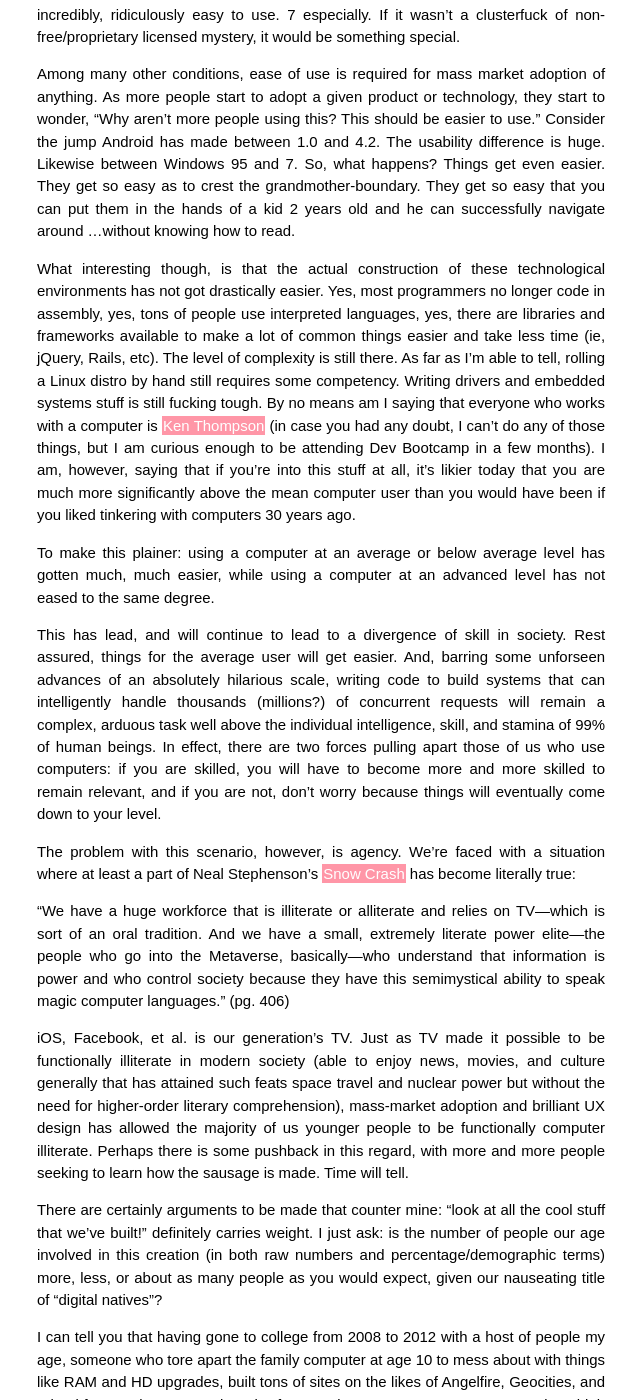
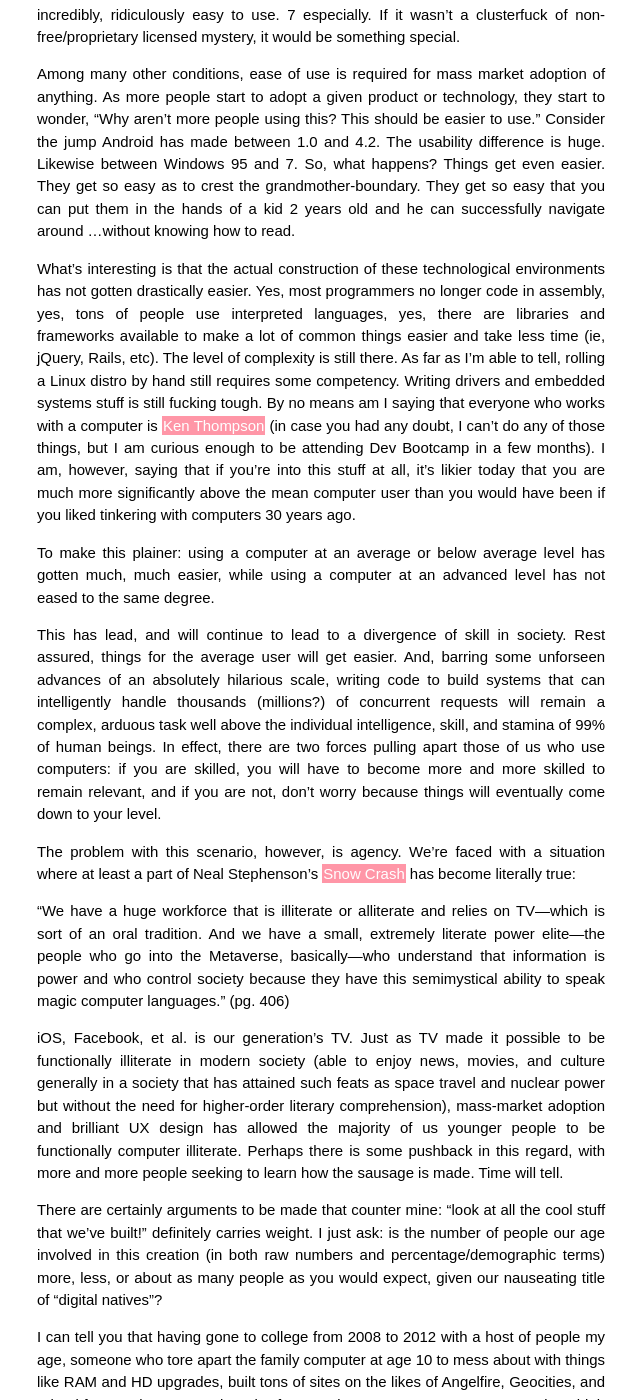
Before and after one commit to ckampfe/zeroclarkthirty.com, a Jekyll site: the page built from _posts/2013-08-12-tech-skill-divergence.md, in a window 1280 px wide and 1400 px high, scrolled down 1247 px. Shown: the whole window, without its empty margins (319-959 px from the left). Built offline with Jekyll 4.4.1, drawn with Linux system fonts in a browser that asks for light colours; Markdown is read by kramdown in place of the engine named in the settings; some of the changed text lies outside the part shown.

Commit message:
copy edits

```diff
--- a/_posts/2013-08-12-tech-skill-divergence.md
+++ b/_posts/2013-08-12-tech-skill-divergence.md
@@ -6,11 +6,11 @@
 
 This is something of a response to the article recently posted on [Hacker News](https://news.ycombinator.com/item?id=6186730) called [Kids Can't Use Computers... And This Is Why It Should Worry You](http://www.coding2learn.org/blog/2013/07/29/kids-cant-use-computers/).
 
-I'll summarize the thesis of the article if you don't care to read it: guy is bitter because people in their 20s and younger don't know how to use computers. And by use, he's not referring to the "knows how to click icons" definition; rather he means is incapable of basic, maintenance like setting proxies on a corporate LAN, knowing how to respond appropiately to dialog boxes (specifically: just fucking read them), and such things as being able to open up Windows' task manager and determine what process/application is causing your cpu to max out.
+I'll summarize the thesis of the article if you don't care to read it: guy is bitter because people in their 20s and younger don't know how to use computers. And by use, he's not referring to the "knows how to click icons" definition; rather he means is incapable of basic maintenance like setting proxies on a corporate LAN, knowing how to respond appropiately to dialog boxes (specifically: just fucking read them), and such things as being able to open up Windows' task manager and determine what process/application is causing your cpu to max out.
 
 I've worked in tech support, so I know the lay of the land, so to speak. You get called out to users who have done unspeakable horrors to their machines, and didn't realize it, people who won't check if their monitor is plugged in until you drive over, people who have 48 applications running and wonder why things are going slow. These anecdotes are not central for the point I mean to make, but they help to qualify what comes next, namely, that you can understand why the guy is bitter.
 
-Most people are capable of relating to a what part of their arm hurts. Maybe it's the wrist, the elbow, the somewhere in the forearm, or the shoulder. Imagine you are a doctor, and you are trying to help your patient, and they are incapble of relating to you this information. Further, they are incapable of relating any status information other than "my arm just isn't working". Compare the outcome of such an occurrence to a similar occurrence in tech and you'll immediately grok the tone of the aforementioned article.
+Most people are capable of relating to a doctor what part of their arm hurts. Maybe it's the wrist, the elbow, the somewhere in the forearm, or the shoulder. Imagine you are a doctor, and you are trying to help your patient, and they are incapble of relating to you this information. Further, they are incapable of relating any status information other than "my arm just isn't working". Compare the outcome of such an occurrence to a similar occurrence in tech and you'll immediately grok the tone of the aforementioned article.
 
 Now, let's get to it.
 
@@ -23,7 +23,7 @@
 
 Among many other conditions, ease of use is required for mass market adoption of anything. As more people start to adopt a given product or technology, they start to wonder, "Why aren't more people using this? This should be easier to use." Consider the jump Android has made between 1.0 and 4.2. The usability difference is huge. Likewise between Windows 95 and 7. So, what happens? Things get even easier. They get so easy as to crest the grandmother-boundary. They get so easy that you can put them in the hands of a kid 2 years old and he can successfully navigate around ...without knowing how to read.
 
-What interesting though, is that the actual construction of these technological environments has not got drastically easier. Yes, most programmers no longer code in assembly, yes, tons of people use interpreted languages, yes, there are libraries and frameworks available to make a lot of common things easier and take less time (ie, jQuery, Rails, etc). The level of complexity is still there. As far as I'm able to tell, rolling a Linux distro by hand still requires some competency. Writing drivers and embedded systems stuff is still fucking tough. By no means am I saying that everyone who works with a computer is [Ken Thompson](https://en.wikipedia.org/wiki/Ken_Thompson) (in case you had any doubt, I can't do any of those things, but I am curious enough to be attending Dev Bootcamp in a few months). I am, however, saying that if you're into this stuff at all, it's likier today that you are much more significantly above the mean computer user than you would have been if you liked tinkering with computers 30 years ago.
+What's interesting is that the actual construction of these technological environments has not gotten drastically easier. Yes, most programmers no longer code in assembly, yes, tons of people use interpreted languages, yes, there are libraries and frameworks available to make a lot of common things easier and take less time (ie, jQuery, Rails, etc). The level of complexity is still there. As far as I'm able to tell, rolling a Linux distro by hand still requires some competency. Writing drivers and embedded systems stuff is still fucking tough. By no means am I saying that everyone who works with a computer is [Ken Thompson](https://en.wikipedia.org/wiki/Ken_Thompson) (in case you had any doubt, I can't do any of those things, but I am curious enough to be attending Dev Bootcamp in a few months). I am, however, saying that if you're into this stuff at all, it's likier today that you are much more significantly above the mean computer user than you would have been if you liked tinkering with computers 30 years ago.
 
 To make this plainer: using a computer at an average or below average level has gotten much, much easier, while using a computer at an advanced level has not eased to the same degree.
 
@@ -33,7 +33,7 @@
 
 “We have a huge workforce that is illiterate or alliterate and relies on TV—which is sort of an oral tradition. And we have a small, extremely literate power elite—the people who go into the Metaverse, basically—who understand that information is power and who control society because they have this semimystical ability to speak magic computer languages.” (pg. 406)
 
-iOS, Facebook, et al. is our generation's TV. Just as TV made it possible to be functionally illiterate in modern society (able to enjoy news, movies, and culture generally that has attained such feats space travel and nuclear power but without the need for higher-order literary comprehension), mass-market adoption and brilliant UX design has allowed the majority of us younger people to be functionally computer illiterate. Perhaps there is some pushback in this regard, with more and more people seeking to learn how the sausage is made. Time will tell.
+iOS, Facebook, et al. is our generation's TV. Just as TV made it possible to be functionally illiterate in modern society (able to enjoy news, movies, and culture generally in a society that has attained such feats as space travel and nuclear power but without the need for higher-order literary comprehension), mass-market adoption and brilliant UX design has allowed the majority of us younger people to be functionally computer illiterate. Perhaps there is some pushback in this regard, with more and more people seeking to learn how the sausage is made. Time will tell.
 
 There are certainly arguments to be made that counter mine: "look at all the cool stuff that we've built!" definitely carries weight. I just ask: is the number of people our age involved in this creation (in both raw numbers and percentage/demographic terms) more, less, or about as many people as you would expect, given our nauseating title of "digital natives"?
 
```
